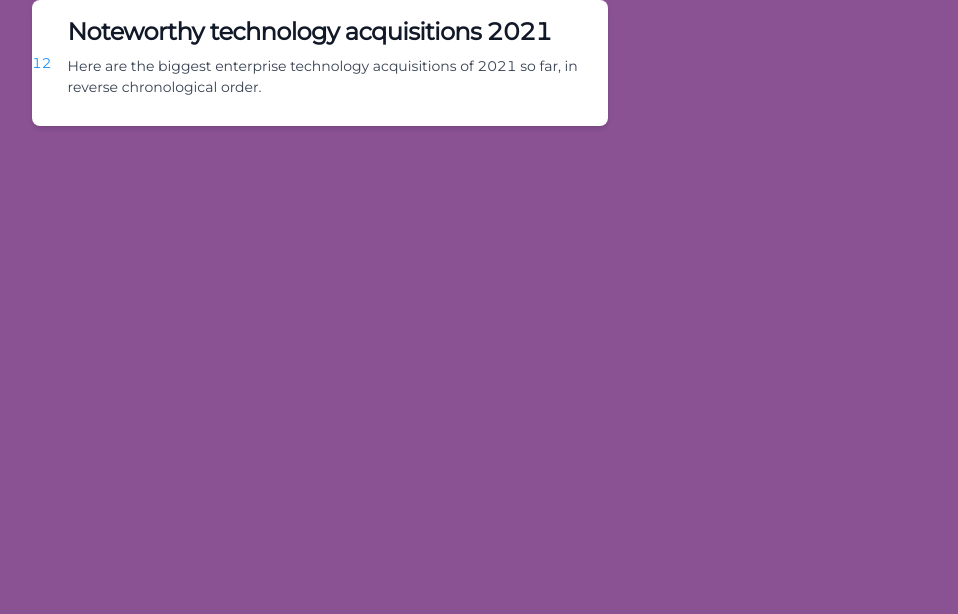
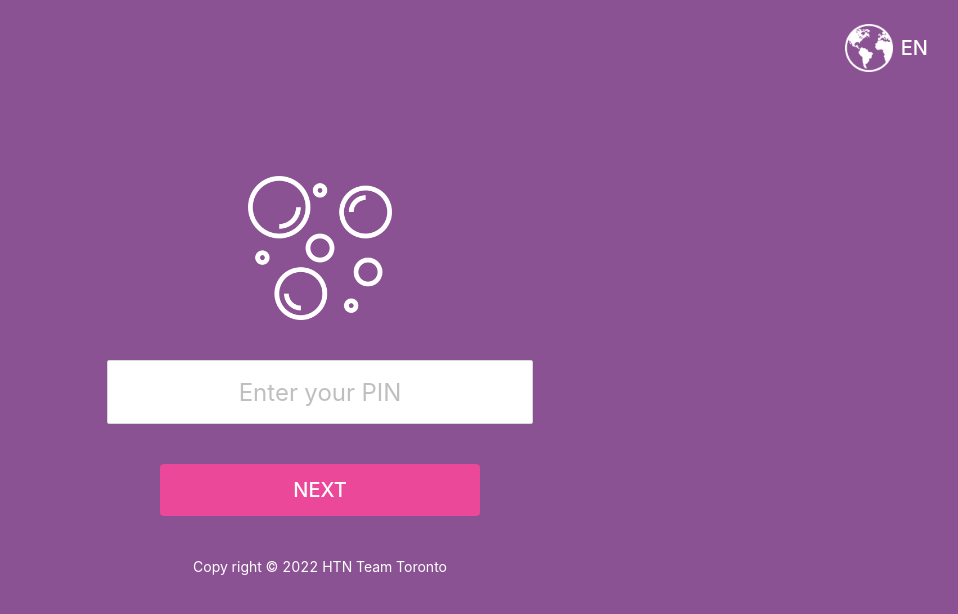
Before and after one commit to HTN2022-teamtoronto/bubble-queue-frontend, a React (Create React App) app: page / in a window 1280 px wide. Shown: the top 614 px of the page, without its empty margins (320-1278 px from the left). Built offline with nearby package versions, Linux system fonts and the light colour scheme.

Commit message:
complete the design for the user landing page, and add the react-router

```diff
--- a/src/components/CodeInputForm/index.js
+++ b/src/components/CodeInputForm/index.js
@@ -4,18 +4,20 @@ import { Input } from "antd";
 import Button from "../Button";
 const CodeInputForm = () => {
   return (
-    <div className="flex flex-col items-center space-y-4 justify-center">
+    <div className="flex flex-col items-center space-y-10 justify-center pt-20">
       <img className="h-36 w-36" src={BubbleLogo} />
 
       <div className="text-xl text-white w-2/6">
         <Input
           size="large"
-          style={{ textAlign: "center", width: "100%" }}
+          style={{ textAlign: "center", width: "100%", height: "8vh", fontSize: "1.5rem" }}
           className="w-full"
+          maxLength={6}
           placeholder="Enter your PIN"
         />
       </div>
       <Button title={"Next"} />
+      <p class="text-white content-end">Copy right © 2022 HTN Team Toronto </p>
     </div>
   );
 };
--- a/src/index.jsx
+++ b/src/index.jsx
@@ -3,13 +3,21 @@ import ReactDOM from 'react-dom/client';
 import App from './App';
 import './tailwind.css';
 import { StyledEngineProvider } from '@mui/material/styles';
+import { BrowserRouter as Router, Route, Routes } from "react-router-dom";
+import UserLanding from './pages/UserLanding';
 
 const root = ReactDOM.createRoot(document.getElementById("root"));
 
 root.render(
   <React.StrictMode>
     <StyledEngineProvider injectFirst>
-      <App />
+    <Router>
+          <Routes>
+            <Route path="/" element={<UserLanding />} exact />
+
+
+          </Routes>
+        </Router>
     </StyledEngineProvider>
   </React.StrictMode>
 );
--- a/src/pages/UserLanding.jsx
+++ b/src/pages/UserLanding.jsx
@@ -2,7 +2,7 @@ import React from 'react';
 import Language from "../components/Language";
 import CodeInputForm from '../components/CodeInputForm';
 import "antd/dist/antd.css";
-function UserChoosing(){
+function UserLanding(){
   return (
     <div  >
         <Language />
@@ -13,4 +13,4 @@ function UserChoosing(){
   );
 }
 
-export default UserChoosing;
+export default UserLanding;
```
